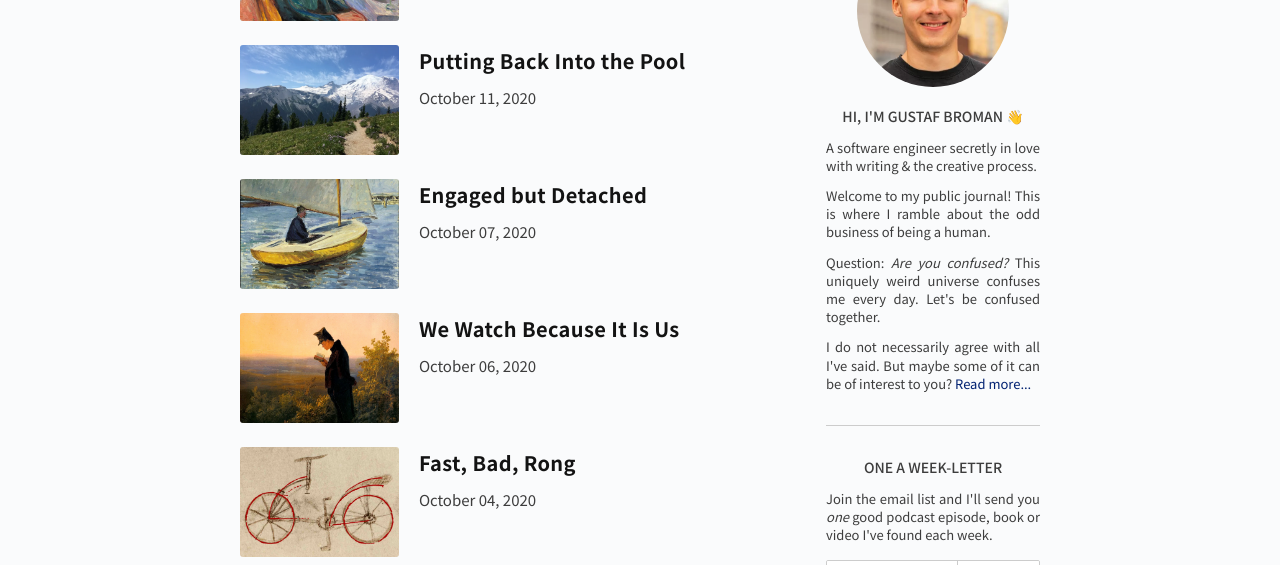
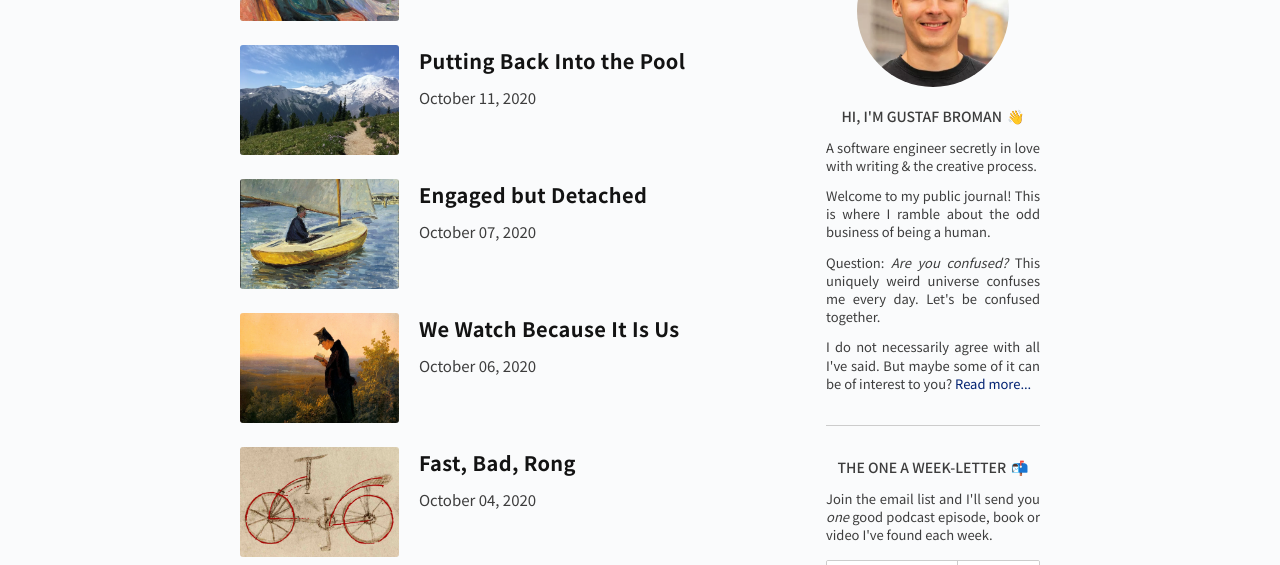
Before and after one commit to gdbroman/broman.blog, a Jekyll site: the page built from index.html, in a window 1280 px wide. Shown: the part 155-720 px from the top of the page. Built offline with Jekyll 4.4.1, drawn with Linux system fonts in a browser that asks for light colours.

Commit message:
sidebar update

```diff
--- a/_includes/sidebar.html
+++ b/_includes/sidebar.html
@@ -6,7 +6,7 @@
             <img src="/assets/images/profile.jpg" alt="Gustaf Broman" loading="lazy">
         </picture>
     </a>
-    <a href="/about"><h3>Hi, I'm Gustaf Broman <span class="emoji">👋</span></h3></a>
+    <a href="/about"><h3>Hi, I'm Gustaf Broman<span class="emoji">👋</span></h3></a>
     <p>
         A software engineer secretly in love with writing & the creative process.
     </p>
@@ -22,7 +22,7 @@
 </div>
 <div class="widget newsletter">
     <div class="container">
-        <h3>One A Week-Letter</h3>
+        <h3>The One A Week-Letter<span class="emoji">📬</span></h3>
         <p>Join the email list and I'll send you <i>one</i> good podcast episode, book or video I've found each week.</p>
         <!-- Begin Mailchimp Signup Form -->
         <div id="mc_embed_signup">
--- a/_sass/sidebar.scss
+++ b/_sass/sidebar.scss
@@ -36,6 +36,9 @@ aside {
         ul {
             padding-top: 6px;
             padding-left: 20px;
+        }
+        .emoji {
+            margin-left: 5px;
         }
     }
     .widget.profile {
```
